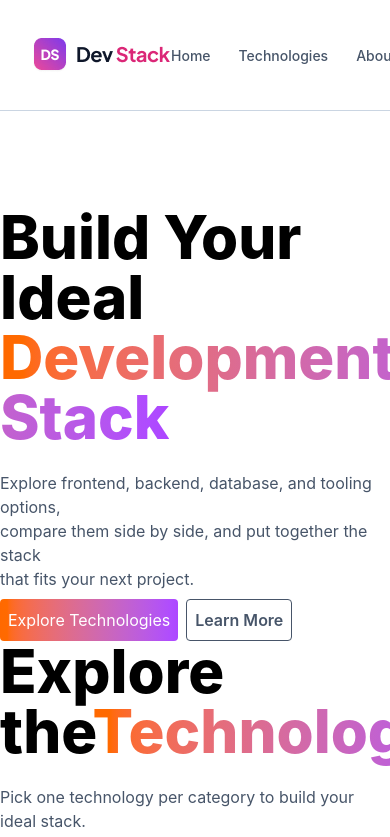
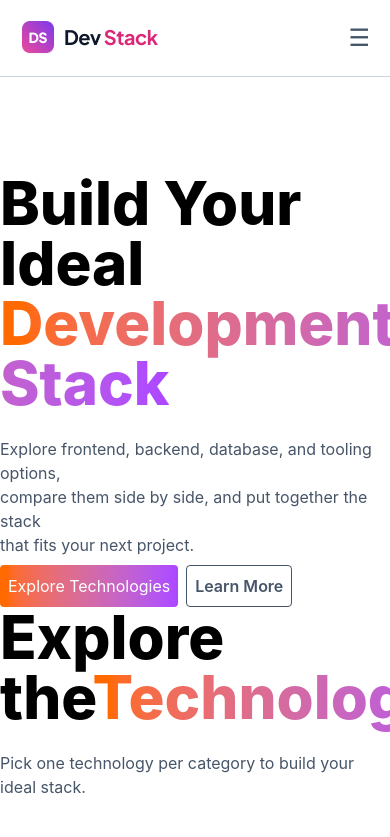
Before and after one commit to mahbub810515/A05-DevStack, a React (Vite) app: page / in a window 390 px wide. Shown: the top 837 px of the page. Built offline with nearby package versions, Linux system fonts and the light colour scheme.

Commit message:
nav responsive done

```diff
--- a/src/components/Nav.tsx
+++ b/src/components/Nav.tsx
@@ -1,33 +1,81 @@
-import { useState } from 'react'
-import logo from '../assets/logo-text.png'
-import type { NavItemTypes } from '../types/NavItemType'
-import ListItem from './ui/ListItem'
-
+import { useState } from "react";
+import logo from "../assets/logo-text.png";
+import type { NavItemTypes } from "../types/NavItemType";
+import ListItem from "./ui/ListItem";
 
 const Nav = () => {
-    const [navItem, setNavItem] = useState<NavItemTypes[]>([
+  const [navItem] = useState<NavItemTypes[]>([
     { id: 1, title: "Home" },
     { id: 2, title: "Technologies" },
     { id: 3, title: "About" },
     { id: 4, title: "Contact" },
-    ])
+  ]);
+
+  const [isMenuOpen, setIsMenuOpen] = useState(false);
 
   return (
-        <nav className='py-6 px-8 border-slate-300 border-b'>
-            <div className='container mx-auto flex justify-between items-center'>
-                <img src={logo} alt="logo-image" />
-                <ul className='flex gap-7 font-medium text-[14px] text-primary-black'>
-                    {navItem.map((item) => <ListItem key={item.id} item={item}/>)}
+    <nav className="border-b border-slate-300 px-5 py-5 md:px-8">
+      <div className="container mx-auto flex items-center justify-between">
+
+        {/* Logo */}
+        <img src={logo} alt="logo-image" className="w-auto" />
+
+        {/* Desktop Menu */}
+        <ul className="hidden items-center gap-7 font-medium text-[14px] text-primary-black md:flex">
+          {navItem.map((item) => (
+            <ListItem key={item.id} item={item} />
+          ))}
         </ul>
-                <div className='flex gap-4'>
-                    <button className='text-primary-black'>Sign In</button>
-                    <button className='bg-deep-pink text-white font-semibold text-[14px] rounded-2xl py-2.5 px-5 '>Sign Up</button>
+
+        {/* Desktop Buttons */}
+        <div className="hidden items-center gap-4 md:flex">
+          <button className="text-primary-black">
+            Sign In
+          </button>
+
+          <button className="rounded-2xl bg-deep-pink px-5 py-2.5 text-[14px] font-semibold text-white">
+            Sign Up
+          </button>
         </div>
 
+        {/* Hamburger Button */}
+        <button
+          onClick={() => setIsMenuOpen(!isMenuOpen)}
+          className="text-2xl text-primary-black md:hidden"
+          aria-label="Toggle menu"
+        >
+          {isMenuOpen ? "✕" : "☰"}
+        </button>
       </div>
+
+      {/* Mobile Menu */}
+      {isMenuOpen && (
+        <div className="container mx-auto md:hidden">
+          <ul className="mt-5 flex flex-col gap-4 border-t border-slate-200 pt-5 font-medium text-[14px] text-primary-black">
+            {navItem.map((item) => (
+              <li
+                key={item.id}
+                onClick={() => setIsMenuOpen(false)}
+              >
+                <ListItem key={item.id} item={item} />
+              </li>
+            ))}
+          </ul>
+
+          {/* Mobile Buttons */}
+          <div className="mt-5 flex gap-4 border-t border-slate-200 pt-5">
+            <button className="text-primary-black">
+              Sign In
+            </button>
+
+            <button className="rounded-2xl bg-deep-pink px-5 py-2.5 text-[14px] font-semibold text-white">
+              Sign Up
+            </button>
+          </div>
+        </div>
+      )}
     </nav>
+  );
+};
 
-    )
-}
-
-export default Nav
+export default Nav;
```
Lines whose indentation alone changed are shown as unchanged.
